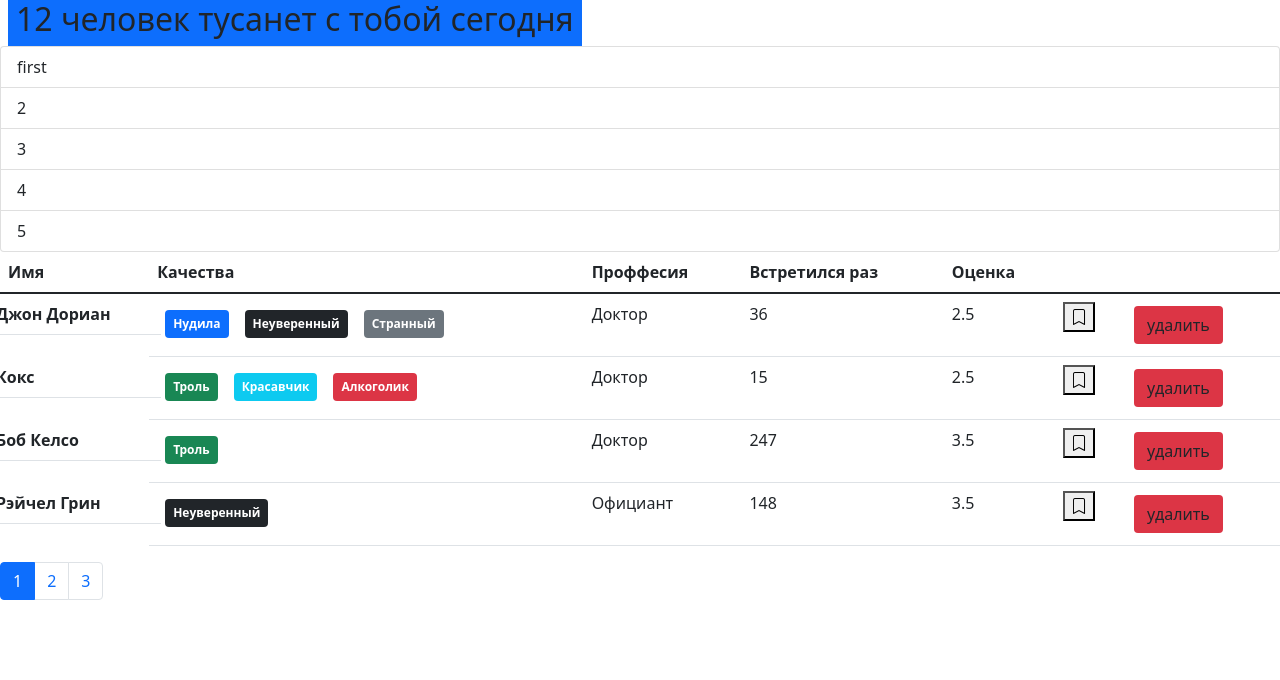
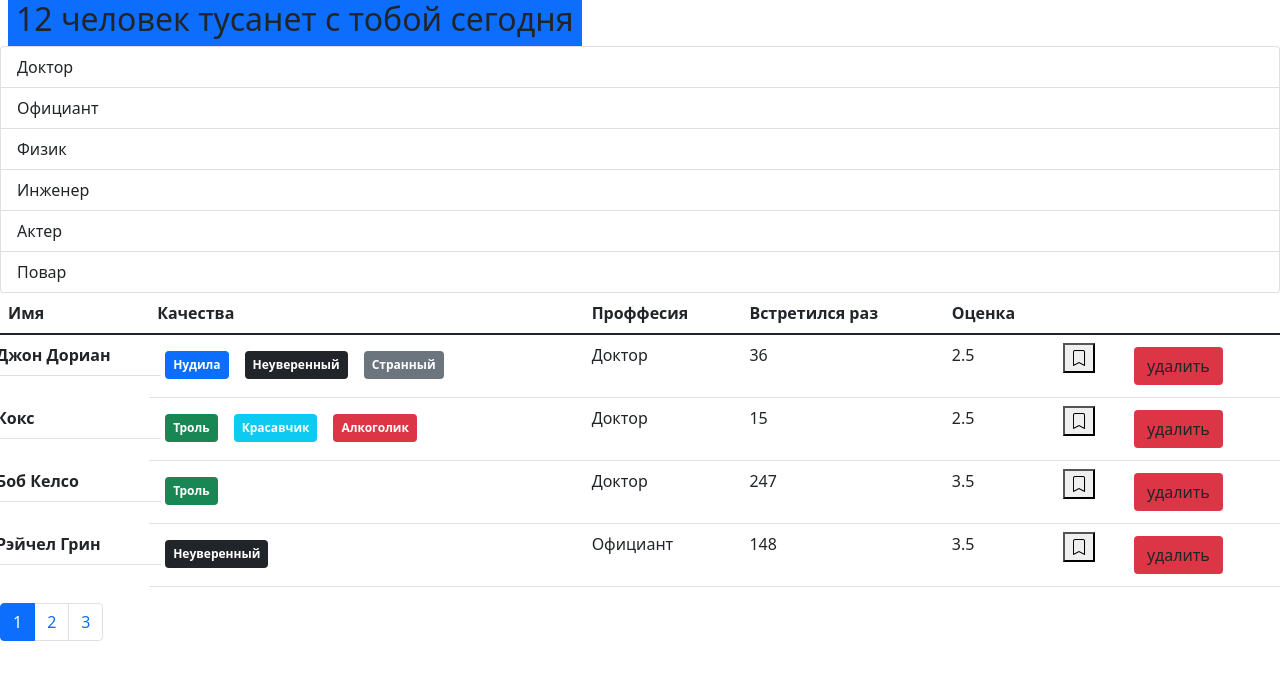
Before and after one commit to mrbushik/Post-company, a React (Create React App) app: page / in a window 1280 px wide. Shown: the top 680 px of the page. Built offline with nearby package versions, Linux system fonts and the light colour scheme.

Commit message:
filtering by profession

```diff
--- a/src/components/groupList.jsx
+++ b/src/components/groupList.jsx
@@ -1,16 +1,26 @@
 import React from 'react'
-
-function GroupList({items}) {
-    console.log(items);
+import PropTypes from 'prop-types'
+function GroupList({items, valueProperty, contentPropepty, onItemSelect,selectedItem}) {
   return (
     <ul className="list-group">
-        <li className="list-group-item">first</li>
-        <li className="list-group-item">2</li>
-        <li className="list-group-item">3</li>
-        <li className="list-group-item">4</li>
-        <li className="list-group-item">5</li>
+      {Object.keys(items).map(item => <li
+        onClick={()=> onItemSelect(items[item])}
+        className={'list-group-item'+(items[item] === selectedItem ? ' active' : '')}
+        role="button"
+        key={items[item][valueProperty]}>{items[item][contentPropepty]}</li>)}
     </ul>
   )
 }
+GroupList.defaultProps={
+  valueProperty: '_id',
+  contentPropepty: 'name'
+}
+GroupList.propTypes = {
+  items: PropTypes.object.isRequired,
+  valueProperty: PropTypes.string.isRequired,
+  contentPropepty: PropTypes.string.isRequired,
+  onItemSelect: PropTypes.func.isRequired,
+  selectedItem: PropTypes.string,
+}
 
 export default GroupList
--- a/src/components/users.jsx
+++ b/src/components/users.jsx
@@ -6,26 +6,37 @@ import PropTypes from "prop-types";
 import GroupList from "./groupList";
 import api from "../app/api"
 
-function Users({ users, ...rest }) {
+function Users({ users: allUsers, ...rest }) {
     const [currentPage, setCurrentPage] = React.useState(1);
-    const [profession, setProfession] = React.useState(api.professions.fetchAll())
-
-    const count = users.length;
+    const [professions, setProfessions] = React.useState()
+    const [selectProf, setSelectProf] = React.useState()
+    const count = allUsers.length;
     const pageSize = 4;
 
-    const handleProfessionSelect = (params) => {
+    React.useEffect(() => {
+api.professions.fetchAll()
+.then((data)=> setProfessions(data))
+    },[])
 
+    const handleProfessionSelect = (item) => {
+        setSelectProf(item.name)
     }
 
     const handlePageChange = (pageIndex) => {
         setCurrentPage(pageIndex);
     };
-    console.log(api.professions.fetchAll());
-
-    const userCrop = paginate(users, currentPage, pageSize);
+    const filtredUsers = selectProf ? allUsers.filter((user)=>user.profession.name === selectProf) : allUsers
+    const fi = allUsers.filter((user)=>user.profession.name)
+    console.log(selectProf);
+    const userCrop = paginate(filtredUsers, currentPage, pageSize);
     return (
         <>
-        <GroupList items={profession} onItemSelect={handleProfessionSelect}/>
+        {professions &&
+        <GroupList
+        selectedItem={selectProf}
+        items={professions}
+        onItemSelect={handleProfessionSelect}/>}
+
             <table className="table">
                 <thead>
                     <tr>
@@ -53,7 +64,7 @@ function Users({ users, ...rest }) {
 }
 
 Users.propTypes = {
-    // users: PropTypes.array.isRequired,
+    users: PropTypes.array.isRequired,
     // rest: PropTypes.array.isRequired,
 }
 
```
